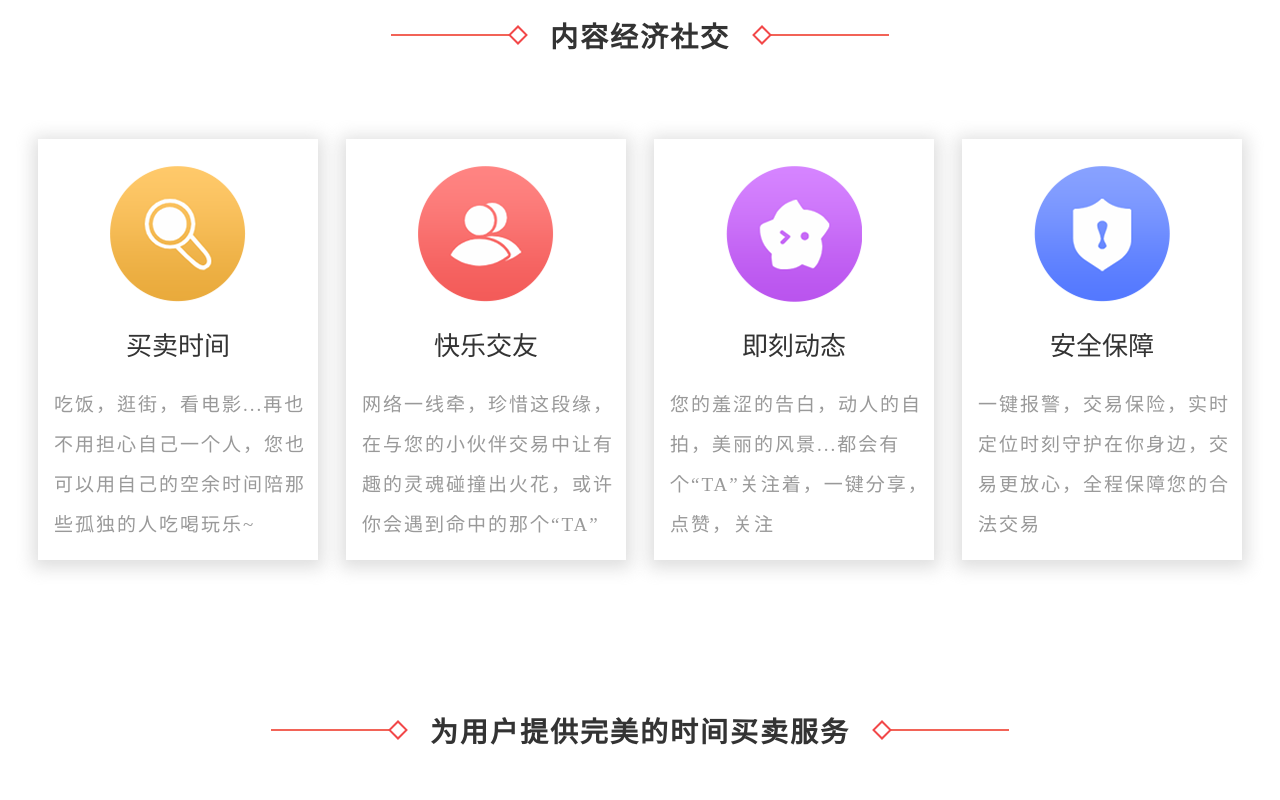
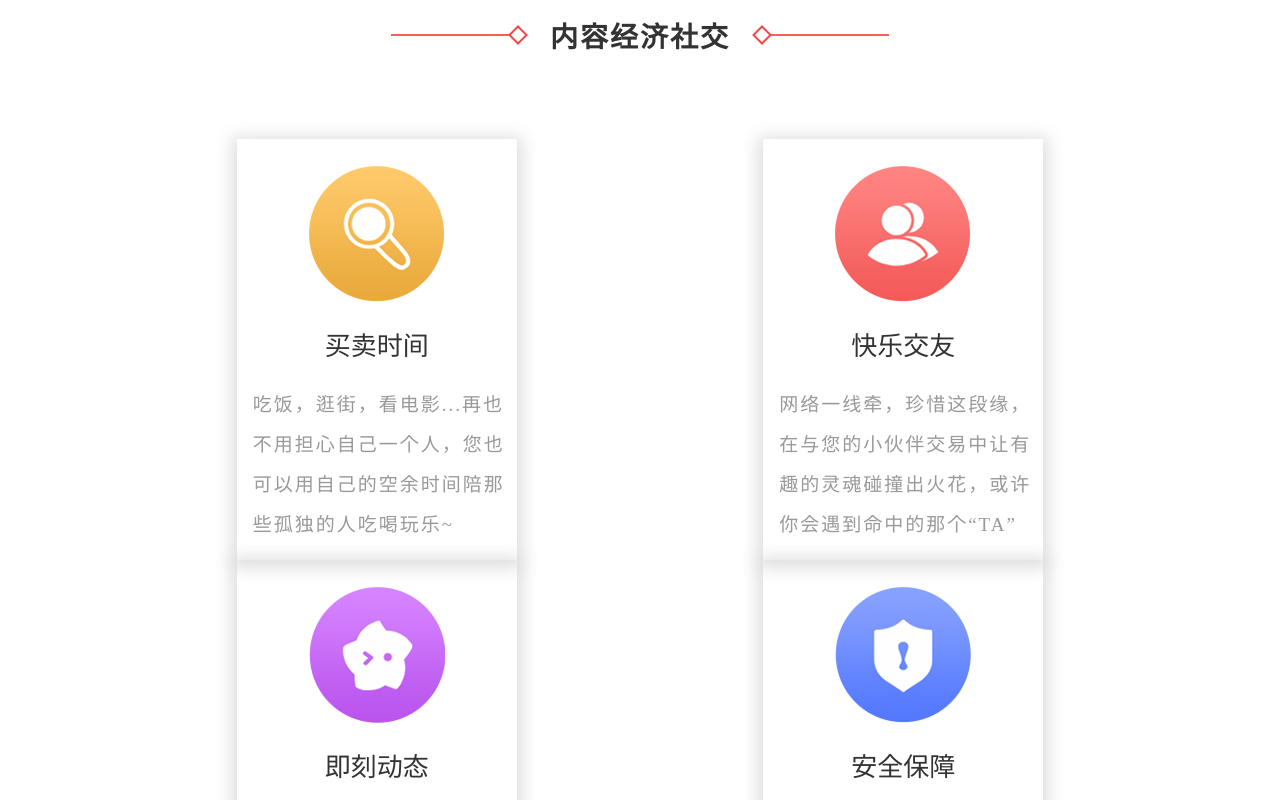
Before and after one commit to yiqiwangluo/xiaoyuan, a Vue app in the folder yiqi/: page / in a window 1280 px wide. Shown: the part 460-1260 px from the top of the page. Built offline with nearby package versions, Linux system fonts and the light colour scheme.

Commit message:
为卡片列表添加了自适应

```diff
--- a/yiqi/src/components/index-components/card-list.vue
+++ b/yiqi/src/components/index-components/card-list.vue
@@ -35,7 +35,7 @@ export default {
                     icon: require('@/assets/images/cardImg_4.png'),
                     title: '安全保障',
                     intro: '一键报警，交易保险，实时定位时刻守护在你身边，交易更放心，全程保障您的合法交易'
-                },
+                }
             ]
         }
     }
@@ -44,9 +44,10 @@ export default {
 
 <style scoped>
 .content {
-    width: 1204px;
+    width: 63vw;
     margin: 0px auto;
     display: flex;
     justify-content: space-between;
+    flex-wrap: wrap;
 }
 </style>
```
